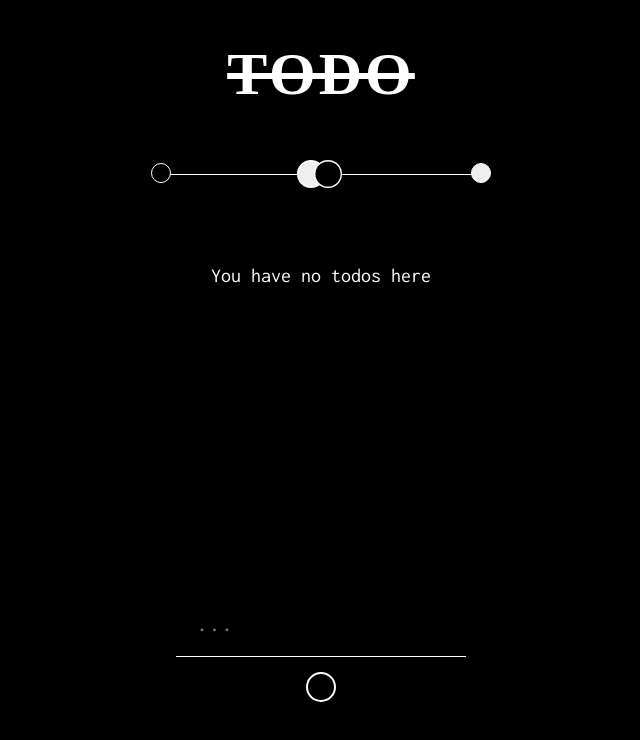
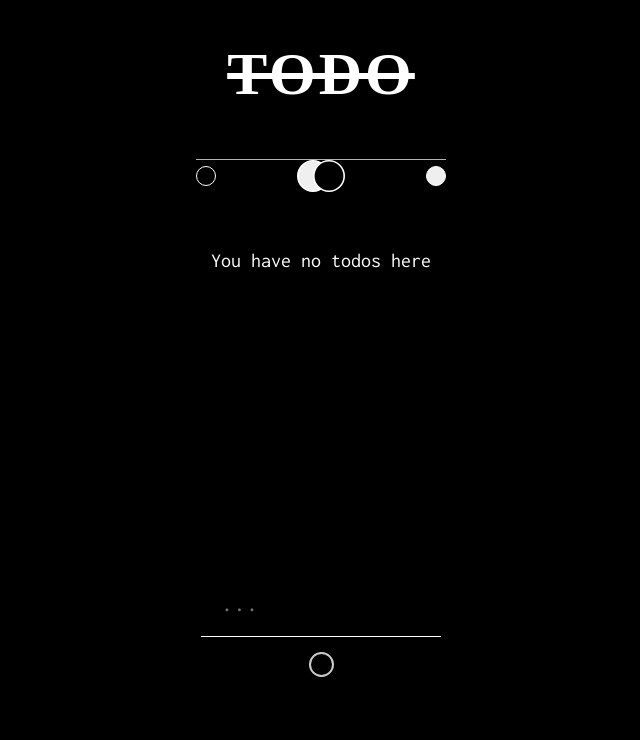
Before and after one commit to Takaitech/to-do-list-reel, a React (Create React App) app: page / in a window 1280 px wide. Shown: the top 740 px of the page, without its empty margins (319-959 px from the left). Built offline with nearby package versions, Linux system fonts and the light colour scheme; a web font is replaced by a local one.

Commit message:
styling/responsiveness

```diff
--- a/public/index.html
+++ b/public/index.html
@@ -7,7 +7,7 @@
 
 
     <link href="https://fonts.googleapis.com/css?family=Roboto&display=swap" rel="stylesheet">
-    <meta name="viewport" content="width=device-width, initial-scale=1" />
+    <meta name="viewport" content="width=device-width, height=device-height, initial-scale=1" />
     <meta name="theme-color" content="#000000" />
     <!--
       manifest.json provides metadata used when your web app is installed on a
--- a/src/styles.module.css
+++ b/src/styles.module.css
@@ -4,6 +4,11 @@
 
 html {
     background-color: black;
+    position: fixed;
+    left: 0;
+    right:0;
+    bottom:0;
+    top:0;
 
 }
 
@@ -14,6 +19,7 @@ body {
       sans-serif;
     -webkit-font-smoothing: antialiased;
     -moz-osx-font-smoothing: grayscale;
+
 }
 
 .app {
@@ -26,18 +32,18 @@ body {
     font-size: 60px;
     letter-spacing: 3px;
     text-decoration: line-through;
-    margin-bottom: 65px;
+    margin-bottom: 50px;
 }
 
 
 /* Filter Bar */
 .filterBar {
-    width: 308px;
+    width: 200px;
     margin-left: auto;
     margin-right: auto;
-    height:10px;
-    margin-bottom: 40px;
-    border-top: 1px solid white;
+    height:50px;
+    border-top: 1px solid  rgba(255, 255, 255, 0.7);
+    text-align: center;
 }
 
 .ACTIVE_LinkContainer,
@@ -45,26 +51,27 @@ body {
 .ALL_2_LinkContainer,
 .COMPLETED_LinkContainer{
     display: inline-block;
-    height:40px;
-    width: 40px;
+    height:20px;
+    width: 20px;
     padding:0;
     position: relative;
-    bottom:29px;
+    bottom:11px;
     text-align: center;
 }
 
-.ACTIVE_LinkContainer {
-    right: 110px;
-}
 
 .ALL_2_LinkContainer {
-    width: 20px;
+    width: 30px;
+    margin-right: 50px;
+    position: relative;
+    right:7px;
 }
-
-.COMPLETED_LinkContainer {
-    left:110px;
+.ALL_LinkContainer {
+    width: 30px;
+    margin-left: 50px;
+    position: relative;
+    left:7px;
 }
-
 .ALL_LinkContainer:hover .ALLText,
 .ALL_2_LinkContainer:hover .ALL_2Text,
 .COMPLETED_LinkContainer:hover .COMPLETEDText,
@@ -75,18 +82,18 @@ body {
 
 .ACTIVE {
     background-color: black;
+    color: white;
 }
 
 .ALL {
-    width: 20px;
-    position: relative;
+    color: transparent;
 }
 
 .ALL_2 {
-    width: 20px;
+    text-align: center;
+    color: transparent;
+
     background-color: black;
-    position: relative;
-    right:13px;
 }
 
 .ALLText {
@@ -96,36 +103,55 @@ body {
 
 .ALL_2Text {
     position: relative;
-    right:22px;
+    right:6px;
+}
+
+.COMPLETEDText{
+    position: relative;
+    right:25px;
+}
+.ACTIVEText {
+    position: relative;
+    right:12px;
 }
 
 .COMPLETEDText, .ALLText, .ACTIVEText, .ALL_2Text {
     color:white;
     position: relative;
-    bottom: 15px;
     visibility: hidden;
+    font-size: 15px;
+    top:10px;
+    margin:auto;
 }
 
 .filterButton {
     height:20px;
     width: 20px;
     padding:0;
+    line-height: 18px;
+    text-align: center;
     border: 1px solid white;
     border-radius: 50%;
     transform: scale(1);
     transition: all, 0.5s;
     outline:none;
+    font-size: 12px;
 }
-
 
 .filterButtonActive{
     height:20px;
     width: 20px;
+    padding:0;
+    text-align: center;
+    line-height: 18px;
     border: 1px solid white;
     border-radius: 50%;
     transition: all, 0.5s;
-    transform: scale(1.4);
+    transform: scale(1.6);
     outline:none;
+
+    font-size: 12px;
+
 }
 
 
@@ -139,7 +165,6 @@ li {
     margin-left: auto;
     margin-right:auto;
     direction: rtl;
-    width:340px;
     transition: all, 0.5s;
     color:white;
     opacity: 1;
@@ -151,11 +176,12 @@ li {
     margin-right: auto;
     position: relative;
     list-style: none;
-    height: 345px;
-    width: 400px;
+    height: 220px;
+    width: 280px;
     color :white;
     position: relative;
     overflow: scroll;
+    text-align: center;
 }
 
 .messageSpan {
@@ -165,21 +191,25 @@ li {
 }
 
 .todo {
-    width: 340px;
-    height: 60px;
+    width: 90%;
+    height: 50px;
     border: 1px solid white;
     background-color: black;
     color:white;
     outline:none;
-    line-height: 60px;
+    line-height: 50px;
     z-index: 3;
+    margin-top: 20px;
+    margin-left: auto;
+    margin-right: auto;
 }
 
 .gradient {
     background: linear-gradient(black,rgba(255,255,255,0));
-    width: 100%;
+    width: 90%;
     height: 3%;
     position: fixed;
+    display: block;
 
 }
 
@@ -190,29 +220,15 @@ li {
     background-color: transparent;
     color:#B4B4B4;
     padding: 5px 10px 5px 10px;
-    font-size: 20px;
+    font-size: 18px;
     border: none;
     float: left;
-    width: 200px;
+    width: 70%;
     resize: none;
     outline: none;
     height: 50px;
-    line-height: 25px;
-}
+    line-height: 20px;
 
-.connectorRight {
-    position: relative;
-    right:16px;
-    width: 200px;
-    height: 20px;
-}
-
-.connectorLeft {
-    position: relative;
-    right:15px;
-    width: 200px;
-    height: 20px;
-    border-left: 1px solid white;
 }
 
 
@@ -229,7 +245,6 @@ li {
 }
 
 .checkCircle{
-    margin-left: 55px;
     height:31px;
     width: 31px;
     border-radius: 50%;
@@ -237,11 +252,13 @@ li {
     border: 2px solid white;
     display: table-cell;
     vertical-align: middle;
+    outline: none;
+    transform: scale(1);
+    transition: all, 0.5s;
 }
 
+
 .checkCircleCompleted{
-
-    margin-left: 55px;
     height:31px;
     width: 31px;
     border-radius: 50%;
@@ -249,6 +266,9 @@ li {
     border: 2px solid white;
     display: table-cell;
     vertical-align: middle;
+    outline: none;
+    transform: scale(1);
+    transition: all, 0.5s;
 }
 
 li > * {
@@ -262,7 +282,7 @@ form {
 .todoInput {
     color: #B4B4B4;
     outline: none;
-    width: 250px;
+    width: 200px;
     border: none;
     padding:20px;
     font-size: 25px;
@@ -277,14 +297,76 @@ form {
     display: block;
     border: 2px solid white;
     background-color: black;
-    font-size: 30px;
-    height: 30px;
-    width: 30px;
+    height: 25px;
+    width: 25px;
+    padding: 3px;
     border-radius: 50px;
     margin-left: 10px;
     margin-top: 15px;
     margin-left: auto;
     margin-right: auto;
     line-height: 29px;
+    outline: none;
+    opacity: 0.8;
 
 }
+
+.todoSubmit:hover {
+    opacity: 1;
+}
+
+/* Small Screen Mobiles */
+@media (min-width: 375px) {
+
+    .todoList {
+        height: 380px;
+    }
+
+}
+
+/* Mobiles */
+@media (min-width:400px) {
+    .filterBar{
+        width: 250px;
+    }
+
+
+    .todoList {
+        height: 340px;
+        width: 300px;
+    }
+
+    .todo {
+        height: 60px;
+        line-height: 60px;
+    }
+
+    .todoText {
+        font-size: 20px;
+        line-height: 25px;
+    }
+
+    .ALL_2_LinkContainer {
+        margin-right: 75px;
+        position: relative;
+    }
+    .ALL_LinkContainer {
+        margin-left: 75px;
+        position: relative;
+    }
+
+}
+
+
+
+
+/* desktop */
+.checkCircle:hover {
+    transform: scale(1.2);
+    transition: all, 0.5s;
+}
+
+.checkCircleCompleted:hover {
+    transform: scale(1.2);
+    transition: all, 0.5s;
+}
```
Also changed, not shown: public/add-icon.png (added).
